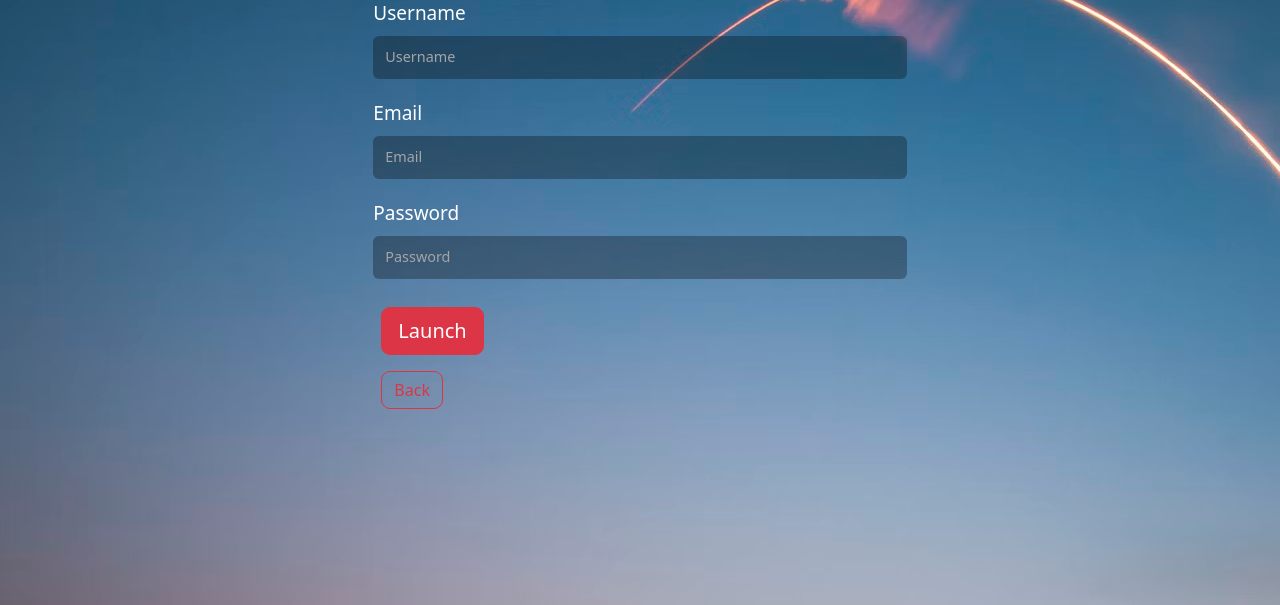
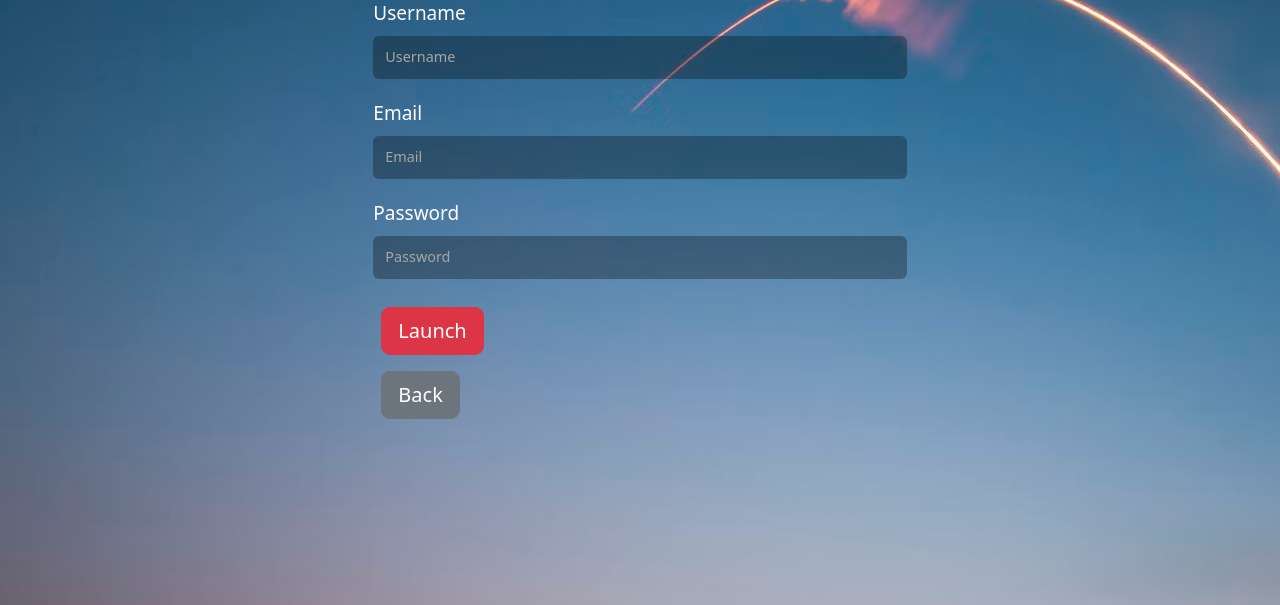
Before and after one commit to jonjones320/Capstone-1, a Flask app: page /login in a window 1280 px wide. Shown: the part 195-800 px from the top of the page. Run offline with Flask 3, Linux system fonts and the light colour scheme; some libraries are stand-ins or nearby versions.

Commit message:
The login page cancel/enter buttons are now the same size and different colors for a better user experience.

```diff
--- a/templates/user/login.html
+++ b/templates/user/login.html
@@ -21,7 +21,7 @@
 
           <button class="btn btn-danger btn-block btn-lg" id="btn-login">Launch</button>
         </form>
-        <a href="/" class="btn btn-outline-danger" id="btn-cancel">Back</a>
+        <a href="/" class="btn btn-secondary btn-lg" id="btn-cancel">Back</a>
     </div>
   </div>
 
```
